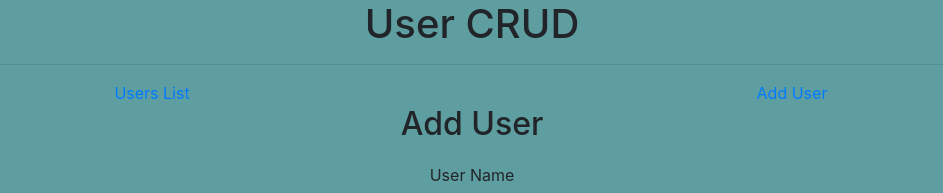
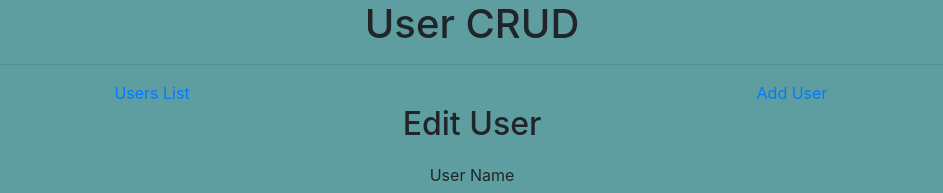
Before and after one commit to abnerpsouza99/user-client, a React (Create React App) app: page /edit/1 in a window 1280 px wide. Shown: the top 193 px of the page, without its empty margins (168-1111 px from the left). Built offline with nearby package versions, Linux system fonts and the light colour scheme; the HTML template or start-up script is replaced by a standard one.

Commit message:
Add edit to user form

```diff
--- a/src/components/UsersForm.js
+++ b/src/components/UsersForm.js
@@ -14,7 +14,8 @@ const UsersForm = (props) => {
         createdAt: props.user ? props.user.createdAt : '',
         updatedAt: props.user ? props.user.updatedAt : '',
     });
-    const { username, age, createdAt, updatedAt, uuid} = user;
+    const { username, age, uuid} = user;
+    const { editUser } = props;
 
     const handleInputChange = (event) => {
         const { name, value } = event.target;
@@ -37,15 +38,15 @@ const UsersForm = (props) => {
         event.preventDefault();
         const user = {
             age: age,
-            username: username
+            username: username,
+            uuid: uuid
         }
-        console.log(user)
         await props.handleOnSubmit(user);
     }
 
     return (
         <div style={style}>
-            <h2>Add User</h2>
+            <h2>{editUser ? `Edit User` : `Add User`}</h2>
             <Form onSubmit={onSubmit} className="user-form">
                 <Form.Group controlId="name">
                     <Form.Label>User Name</Form.Label>
```
